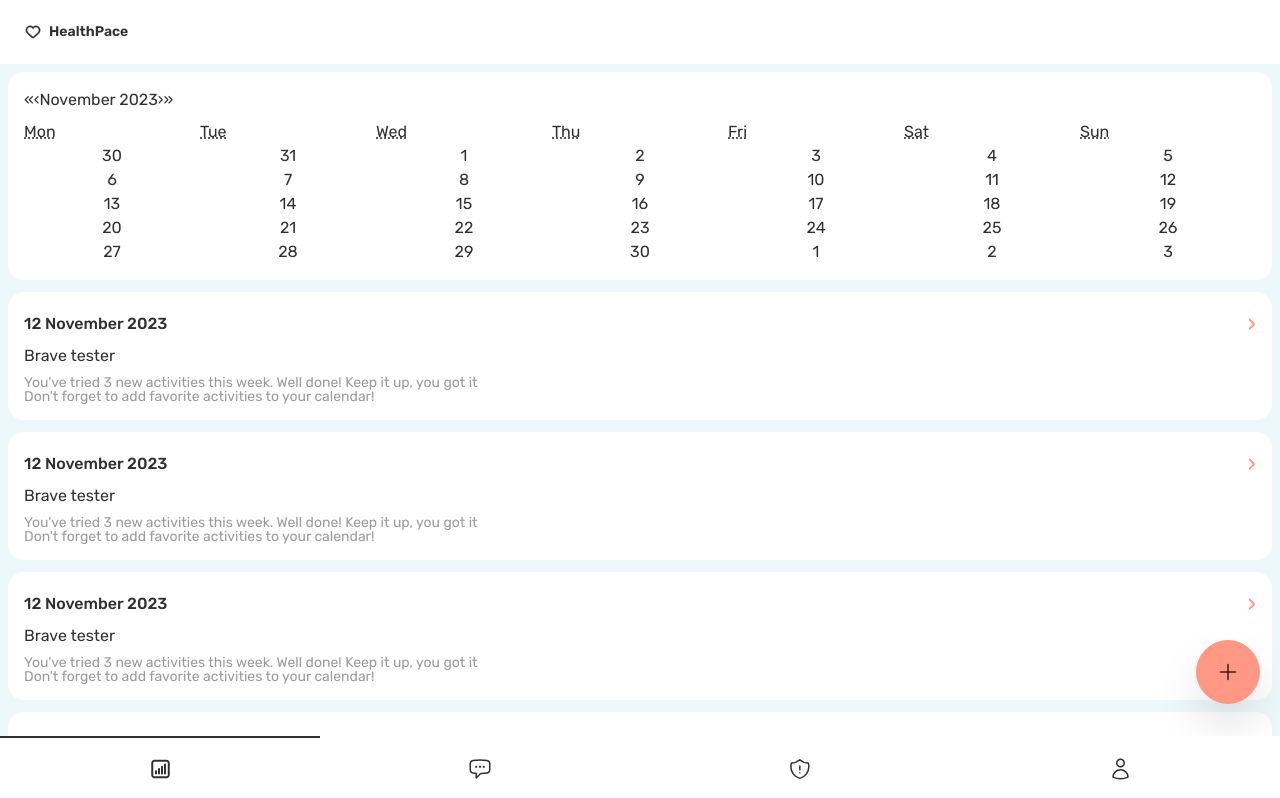
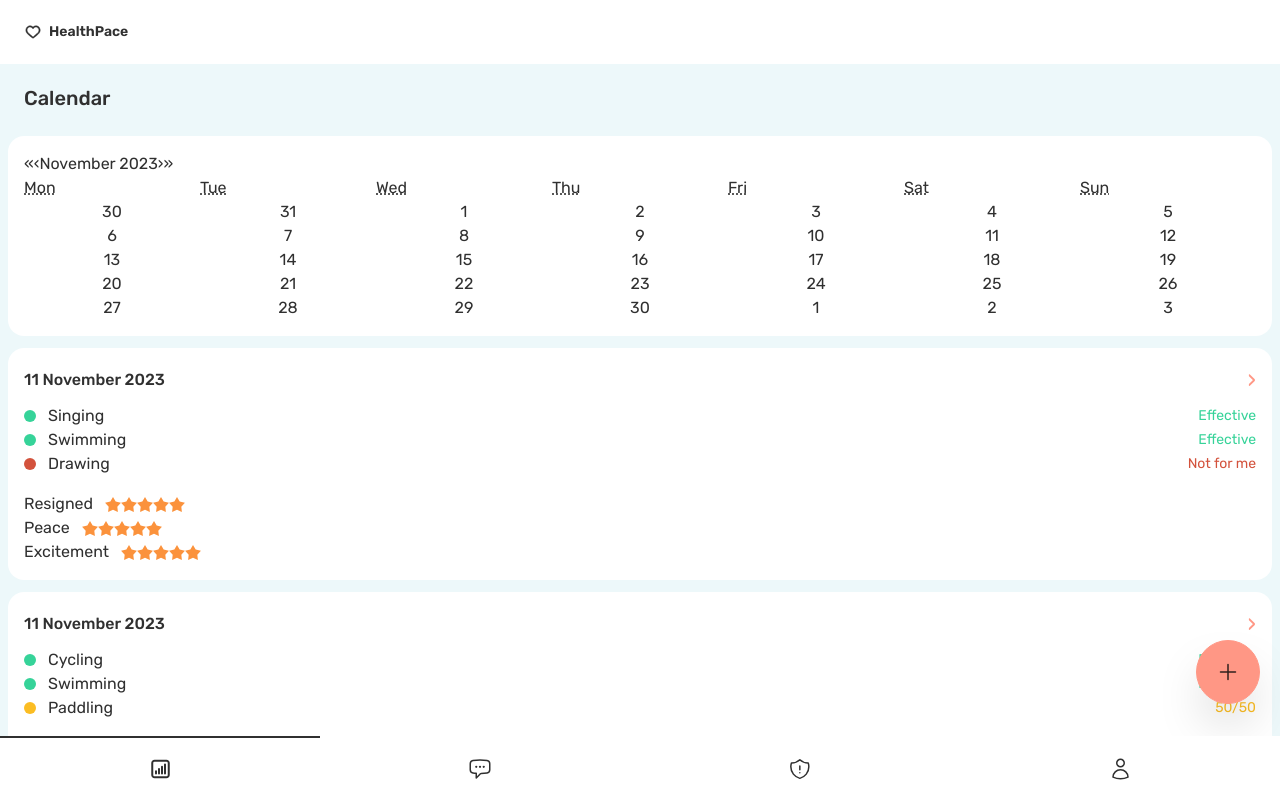
Before and after one commit to HacksDev/junction-2023, a Next.js app: page /dashboard/calendar in a window 1280 px wide. Shown: the top 798 px of the page. Built offline with nearby package versions, Linux system fonts and the light colour scheme.

Commit message:
Make cards better

```diff
--- a/src/components/Dashboard/Calendar/index.tsx
+++ b/src/components/Dashboard/Calendar/index.tsx
@@ -12,7 +12,10 @@ export function Calendar(props: { className?: string; navCard?: boolean }) {
 
   return (
     <section className={classNames("card bg-white relative", props.className)}>
-      <ReactCalendar maxDate={new Date()} onChange={onChange} value={value} className="card-body" />
+      <div className="card-body">
+        <ReactCalendar maxDate={new Date()} onChange={onChange} value={value} />
+        {props.navCard && <button className="btn btn-primary btn-block">Open Calendar</button>}
+      </div>
       {props.navCard && <Link href="/dashboard/calendar" className="absolute inset-0" />}
     </section>
   );
--- a/src/components/Dashboard/Record/index.tsx
+++ b/src/components/Dashboard/Record/index.tsx
@@ -1,28 +1,109 @@
 import classNames from "classnames";
+import dayjs from "dayjs";
 import Link from "next/link";
 
+const activities = ["Cycling", "Drawing", "Singing", "Swimming", "Hiking", "Yoga", "Paddling", "Fishing"] as const;
+const emotions = [
+  "Happiness",
+  "Love",
+  "Relief",
+  "Contentment",
+  "Amusement",
+  "Joy",
+  "Pride",
+  "Excitement",
+  "Peace",
+  "Satisfaction",
+  "Lonely",
+  "Heartbroken",
+  "Gloomy",
+  "Disappointed",
+  "Hopeless",
+  "Grieved",
+  "Unhappy",
+  "Lost",
+  "Troubled",
+  "Resigned",
+  "Miserable",
+] as const;
+const statuses = ["Effective", "Effective", "50/50", "Not for me"] as const;
+
+const getActivities = () => {
+  const shuffled = [...activities].sort(() => 0.5 - Math.random());
+  return shuffled.slice(0, 3).map((act) => ({
+    activity: act,
+    effective: statuses[Math.floor(Math.random() * statuses.length)],
+  }));
+};
+
+const getEmotions = () => {
+  const shuffled = [...emotions].sort(() => 0.5 - Math.random());
+  return shuffled.slice(0, 3).map((emp) => ({
+    emotion: emp,
+    value: Math.floor(Math.random() * (5 - 0 + 1) + 0),
+  }));
+};
+
 export function Record(props: { className?: string }) {
+  const activities = getActivities();
+  const emotions = getEmotions();
   return (
     <section className={classNames("card bg-white relative", props.className)}>
       <Link href="/dashboard/calendar/edit" className="absolute inset-0" />
       <div className="card-body">
         <div className="flex items-center justify-between">
-          <h2 className="font-medium">12 November 2023</h2>
+          <h2 className="font-medium">{dayjs().format("DD MMMM YYYY")}</h2>
           <button className="text-primary text-2xl">›</button>
         </div>
-        <div className="grid grid-cols-[1fr_auto]">
-          <div>
-            <p className="text-md leading-none mb-3">Brave tester</p>
 
-            <p className="w-max-[80%] text-[#9A9A9A] text-sm leading-none">
-              You&apos;ve tried 3 new activities this week. Well done! Keep it up, you got it
-            </p>
-            <p className="w-max-[80%] text-[#9A9A9A] text-sm leading-none">
-              Don&apos;t forget to add favorite activities to your calendar!
-            </p>
-          </div>
+        <div className="grid gap-y-4">
+          <ul>
+            {activities.map((act) => (
+              <li key={act.activity} className="flex space-x-3 items-center">
+                <span
+                  className={classNames("badge badge-xs", {
+                    "badge-error": act.effective === statuses[3],
+                    "badge-warning": act.effective === statuses[2],
+                    "badge-success": act.effective === statuses[0],
+                  })}
+                />
+
+                <p>{act.activity}</p>
+                <span
+                  className={classNames("text-sm", {
+                    "text-error": act.effective === statuses[3],
+                    "text-warning": act.effective === statuses[2],
+                    "text-success": act.effective === statuses[0],
+                  })}
+                >
+                  {act.effective}
+                </span>
+              </li>
+            ))}
+          </ul>
+
+          <ul>
+            {emotions.map((emo) => (
+              <li key={emo.emotion} className="flex items-center space-x-3">
+                <span>{emo.emotion}</span>
+                <div className="rating rating-sm">
+                  {Array.from({ length: 5 }).map((_, i) => (
+                    <input
+                      key={i}
+                      type="radio"
+                      name={emo.emotion}
+                      checked={i < emo.value}
+                      className="mask mask-star-2 bg-orange-400"
+                    />
+                  ))}
+                </div>
+              </li>
+            ))}
+          </ul>
         </div>
       </div>
     </section>
   );
 }
+
+export default Record;
--- a/src/pages/dashboard/calendar/index.tsx
+++ b/src/pages/dashboard/calendar/index.tsx
@@ -1,13 +1,17 @@
 import { Calendar } from "@/components/Dashboard";
-import { Record } from "@/components/Dashboard/Record";
 import { Layout } from "@/components/Layout";
+import dynamic from "next/dynamic";
 import Link from "next/link";
+
+const Record = dynamic(() => import("@/components/Dashboard/Record"), {
+  ssr: false,
+});
 
 export default function CalendarEvents() {
   return (
-    <Layout containerClassName="grid gap-y-3">
+    <Layout containerClassName="grid gap-y-3 pb-28">
+      <h1 className="text-xl font-medium my-3 ml-4">Calendar</h1>
       <Calendar />
-      <Record />
       <Record />
       <Record />
       <Record />
--- a/src/pages/profile/questionnaire/index.tsx
+++ b/src/pages/profile/questionnaire/index.tsx
@@ -1,7 +1,7 @@
 import { Layout } from "@/components/Layout";
 import { Mascot } from "@/components/Mascot";
 import Link from "next/link";
-import { useCallback } from "react";
+import { useCallback, useState } from "react";
 
 const questions: Array<{
   title: string;
@@ -30,6 +30,8 @@ const questions: Array<{
 ];
 
 export default function Questionnaire() {
+  const [checked, setChecked] = useState(false);
+
   const handleShareClick = useCallback(() => {
     try {
       if (navigator.share) {
@@ -85,7 +87,7 @@ export default function Questionnaire() {
 
       <div className="form-control py-2">
         <label className="cursor-pointer label">
-          <input type="checkbox" checked className="checkbox" />
+          <input type="checkbox" checked={checked} onChange={() => setChecked((prev) => !prev)} className="checkbox" />
           <span className="label-text pl-2 font-medium leading-none">
             I want to share this information with my loved ones
           </span>
--- a/tailwind.config.ts
+++ b/tailwind.config.ts
@@ -21,6 +21,7 @@ const config: Config = {
           primary: "#FF9784",
           secondary: "#00DAD6",
           "base-100": "#ffffff",
+          warning: "#fbbd23",
           error: "#D2523B",
           "--btn-text-case": "none",
           "--padding-card": "1rem",
@@ -28,6 +29,6 @@ const config: Config = {
       },
     ],
   },
-  plugins: [require("daisyui"), require("@tailwindcss/typography"), require("@tailwindcss/forms")],
+  plugins: [require("daisyui"), require("@tailwindcss/typography")],
 };
 export default config;
```
